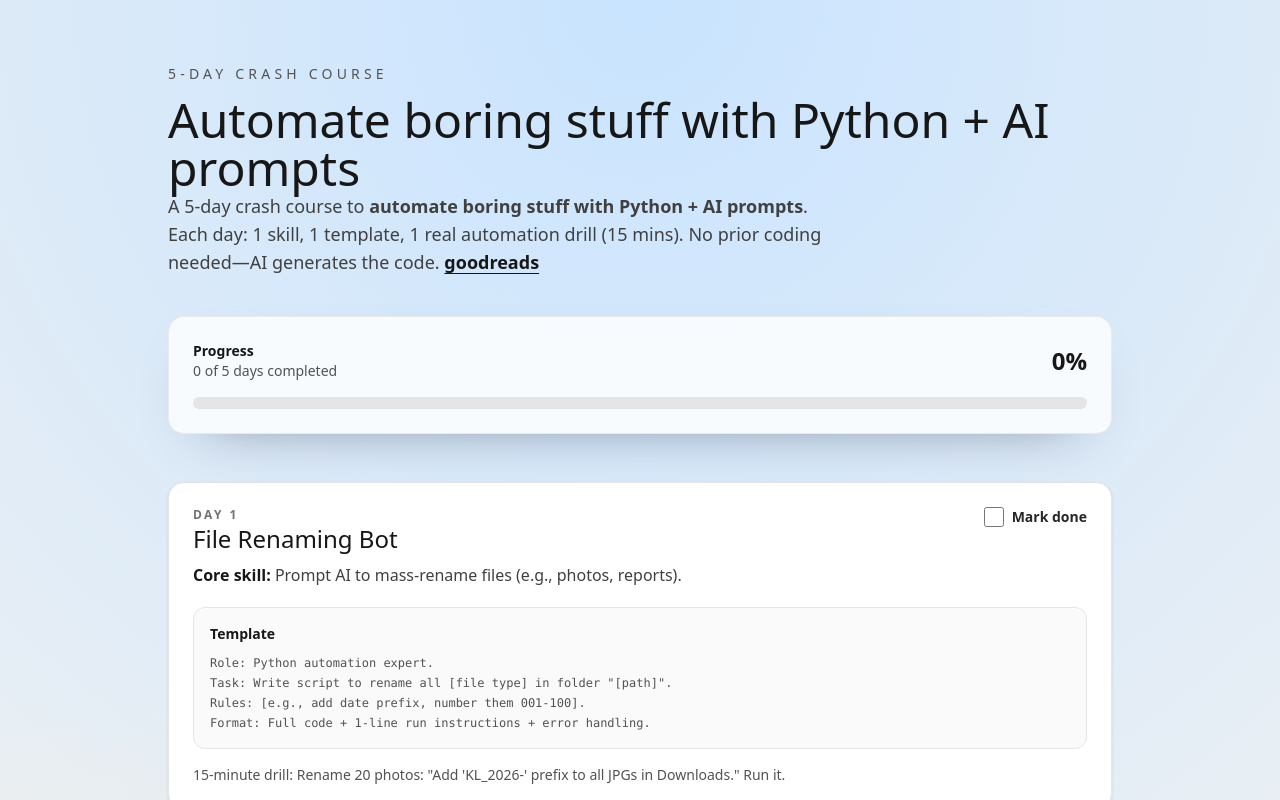
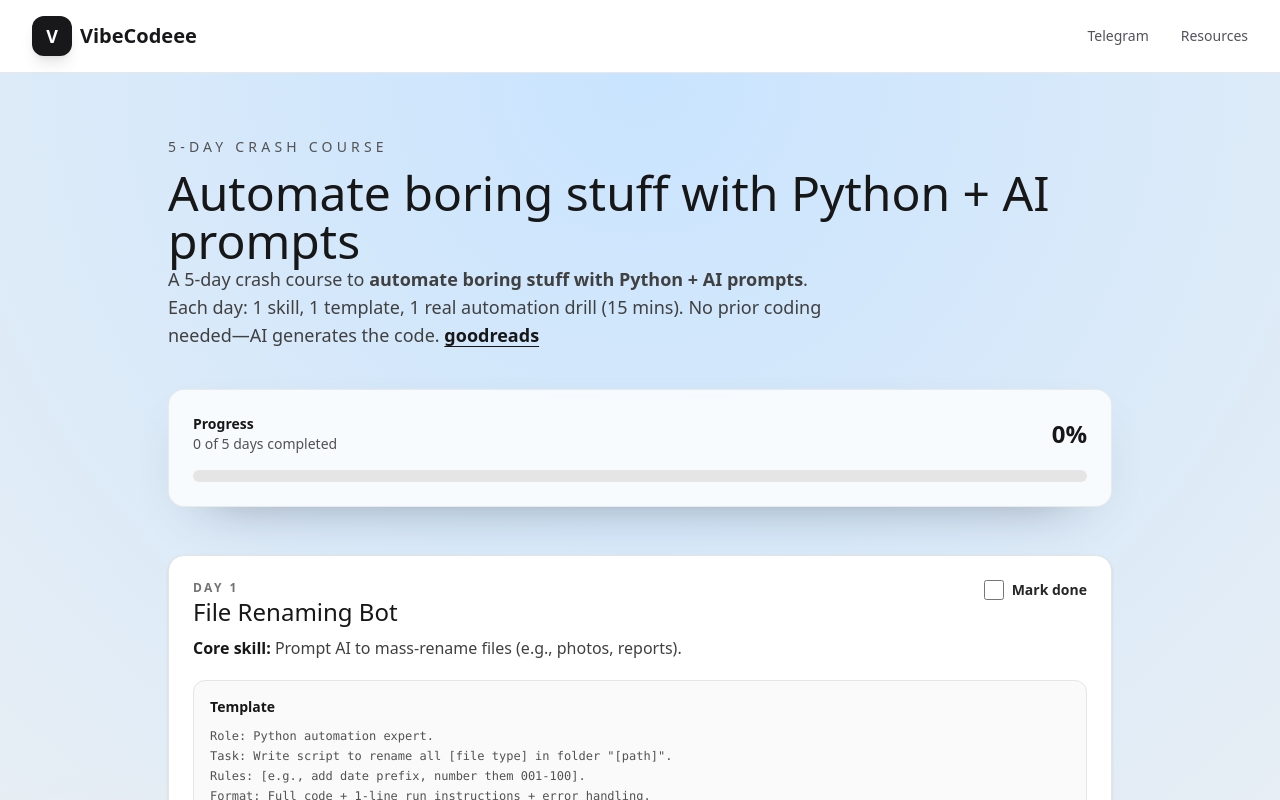
Before and after one commit to solahidris/vibecodeee, a Next.js app: page /resources/crashcourse in a window 1280 px wide. Shown: the top 800 px of the page. Built offline with nearby package versions, Linux system fonts and the light colour scheme; no server answers.

Commit message:
Add header to crashcourse page

```diff
--- a/pages/resources/crashcourse.tsx
+++ b/pages/resources/crashcourse.tsx
@@ -1,5 +1,6 @@
 import { useEffect, useMemo, useState } from "react";
 import { DM_Serif_Display, Sora } from "next/font/google";
+import { Header } from "@/components/layout/Header";
 import { useAuth } from "@/contexts/AuthContext";
 import { createClient } from "@/lib/supabase/client";
 import {
@@ -209,6 +210,7 @@ export default function CrashCoursePage() {
 
   return (
     <div className={`${display.variable} ${body.variable} font-[var(--font-body)]`}>
+      <Header />
       <div className="min-h-screen bg-[#f6f3ef]">
         <div className="relative">
           <div className="absolute inset-0 bg-[radial-gradient(circle_at_top,#c9e4ff,transparent_55%)]" />
```
